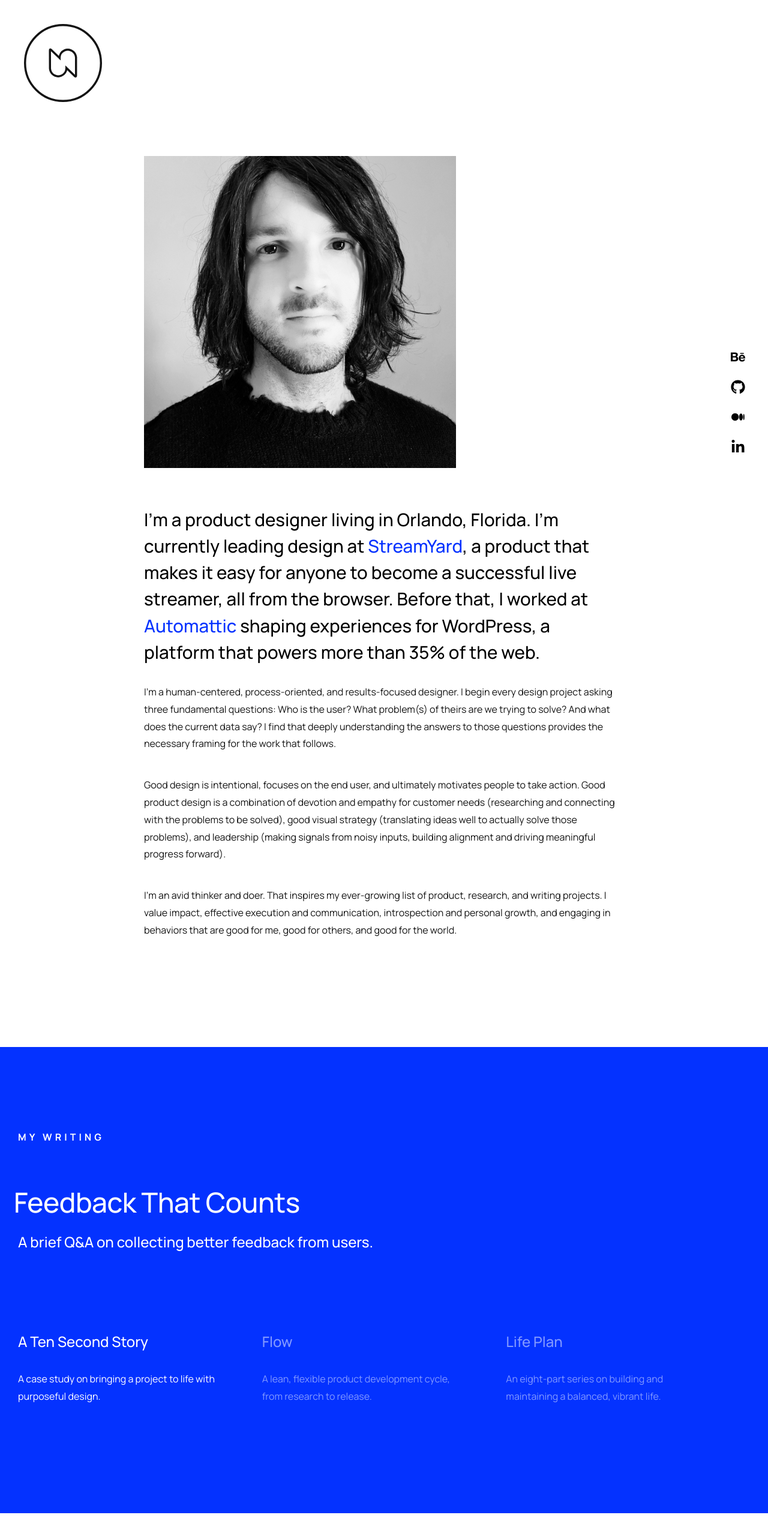
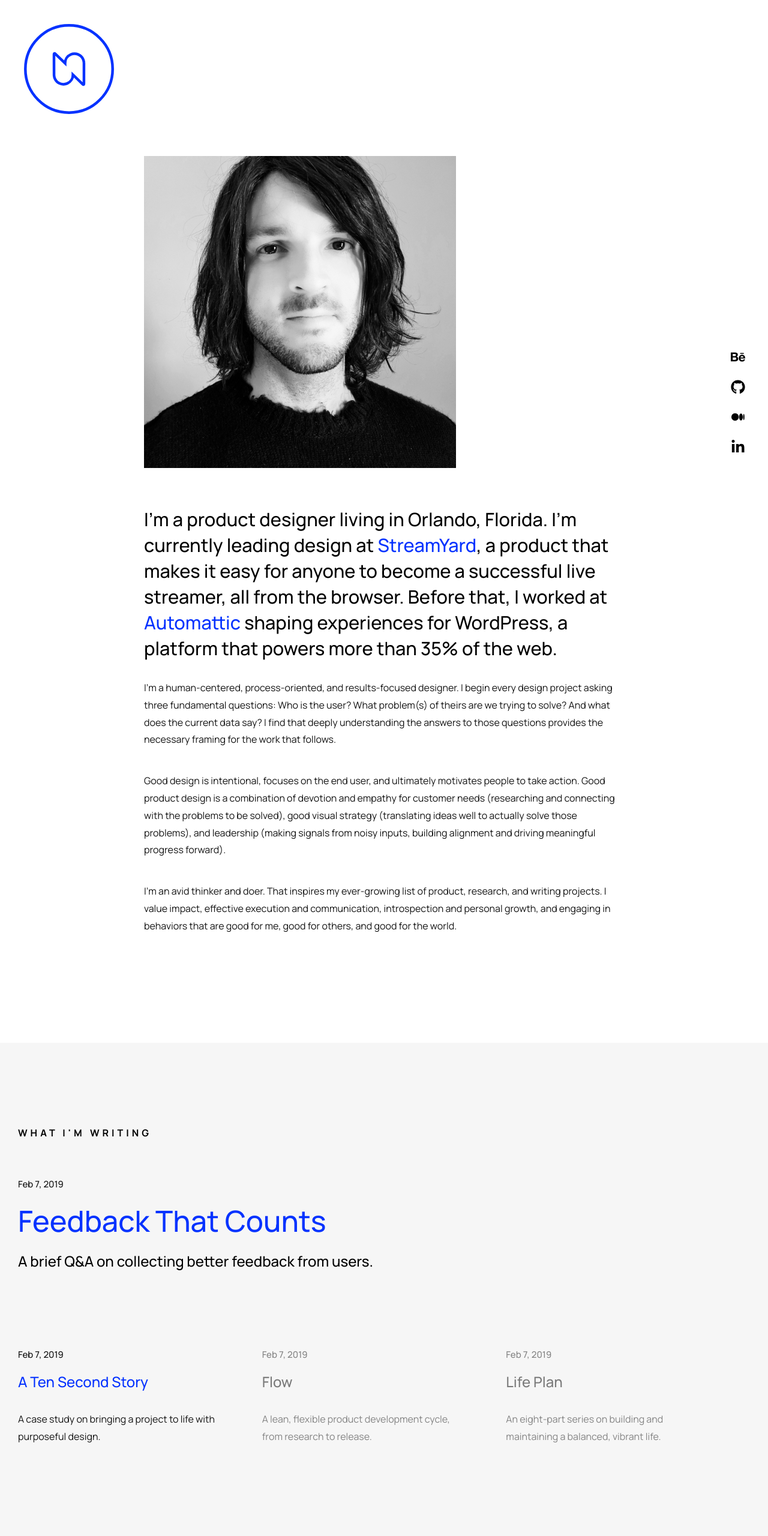
Before and after one commit to noahshrader/noah-shrader, a plain HTML site: page about/index.html in a window 1280 px wide. Shown: the top 2560 px of the page at 60% size. Drawn offline with nearby package versions, Linux system fonts and the light colour scheme.

Commit message:
Update styles sitewide

```diff
--- a/about/index.html
+++ b/about/index.html
@@ -39,7 +39,16 @@
 	<header>
     <div class="wrap">
       <a class="logo" href="../index.html" class="noah-logo-black">
-        <img src="../images/noah-logo-black.svg" alt="Noah Shrader" />
+        <svg width="1516px" height="1516px" viewBox="0 0 1516 1516" version="1.1" xmlns="http://www.w3.org/2000/svg" xmlns:xlink="http://www.w3.org/1999/xlink">
+          <g id="Page-1" stroke="none" stroke-width="1" fill="none" fill-rule="evenodd">
+            <g id="Group-2" transform="translate(23.000000, 23.000000)" fill-rule="nonzero" stroke="#0432FF" stroke-width="45">
+              <circle id="Oval" cx="735" cy="735" r="735"></circle>
+              <g id="Group" transform="translate(482.000000, 472.429092)">
+                <path d="M0.00019107762,15.3051971 C-0.0490200639,-0.818148864 9.41369133,-4.8568196 21.0311647,6.32952916 L21.0311647,6.32952916 L187.168051,166.306966 C186.017953,103.365852 222.537965,43.1421314 283.991535,17.1415731 C364.741906,-17.0204724 457.968614,20.8402852 492.214889,101.706761 C499.461084,118.814848 503.471335,136.476554 504.551566,154.016711 C504.840388,155.60635 505,157.295697 505,159.096149 L505,159.096149 L504.987649,509.342818 C504.985749,525.467113 495.510687,529.474447 483.929316,518.251063 L483.929316,518.251063 L318.923445,358.351696 C319.86173,420.92067 283.594703,480.750567 222.554615,506.802784 C141.912552,541.223122 48.5670848,503.655793 14.0642909,422.898521 C6.76584226,405.813225 2.69668635,388.163864 1.56325114,370.628455 C1.268729,369.038816 1.10436665,367.349468 1.09771615,365.549967 L1.09771615,365.549967 Z" id="Combined-Shape"></path>
+              </g>
+            </g>
+          </g>
+        </svg>
       </a>
     </div>
   </header>
@@ -54,22 +63,26 @@
     </section>
 
     <section class="write">
-      <h5 class="section-header">My writing</h5>
+      <h5 class="section-header">What I'm writing</h5>
       <div class="wrap">
         <div class="recent">
+          <span class="date">Feb 7, 2019</span>
           <h2><a href="/blog/2019/01/26/feedback-that-counts/" target="_blank" rel="nofollow">Feedback That Counts</a></h2>
           <h4>A brief Q&A on collecting better feedback from users.</h4>
         </div>
         <div class="upcoming">
           <div class="story">
+            <span class="date">Feb 7, 2019</span>
             <h4><a href="/blog/2019/02/08/ten-second-story/" target="_blank" rel="nofollow">A Ten Second Story</a></h4>
             <p>A case study on bringing a project to life with purposeful design.</p>
           </div>
           <div disabled class="story">
+            <span class="date">Feb 7, 2019</span>
             <h4>Flow</h4>
             <p>A lean, flexible product development cycle, from research to release.</p>
           </div>
           <div disabled class="story">
+            <span class="date">Feb 7, 2019</span>
             <h4>Life Plan</h4>
             <p>An eight-part series on building and maintaining a balanced, vibrant life.</p>
           </div>
--- a/scss/components/_header.scss
+++ b/scss/components/_header.scss
@@ -26,8 +26,6 @@ header {
       $trans-speed: 0.4s
     );
     position: relative;
-    height: 130px;
-    width: 130px;
     transform: scale(0);
     box-shadow: none;
 
@@ -37,31 +35,25 @@ header {
     }
 
     &:hover {
-      &::before {
-        @include visible;
-        top: 8px;
-        left: 8px;
+
+      svg {
+        #Group-2,
+        path {
+          stroke: $base;
+        }
       }
     }
 
-    img {
+    svg {
       position: relative;
+      width: 150px;
+      height: 150px;
       z-index: 2;
-    }
 
-    &::before {
-      @include trans;
-      @include hidden;
-      content: '';
-      display: block;
-      position: absolute;
-      top: 0;
-      left: 0;
-      background: $primary;
-      border-radius: 130px;
-      height: 130px;
-      width: 130px;
-      z-index: 0;
+      #Group-2,
+      path {
+        stroke: $primary;
+      }
     }
 
     @media screen and (max-width: $mediumdevice) {
--- a/scss/elements/_type.scss
+++ b/scss/elements/_type.scss
@@ -12,25 +12,23 @@ h5 {
 }
 
 h1 {
-	font-size: max(32px, 5.3vw);
+	font-size: max(32px, 6vw);
   font-weight: 400;
-  letter-spacing: -1px;
-	line-height: 1.3em;
+	line-height: 1.2em;
 }
 
 h2 {
-  font-size: max(32px, 3.6vw);
-  letter-spacing: -0.5px;
+  font-size: max(32px, 3.8vw);
   line-height: 1.4em;
 }
 
 h3 {
-  font-size: max(24px, 2.3vw);
-  line-height: 1.5em;
+  font-size: max(24px, 2.4vw);
+  line-height: 1.4em;
 }
 
 h4 {
-  font-size: max(24px, 1.5vw);
+  font-size: max(24px, 1.6vw);
   line-height: 1.5em;
 }
 
@@ -41,7 +39,7 @@ h5 {
 
 p {
   color: $base;
-  font-size: max(16px, 1.1vw);
+  font-size: max(16px, 1.2vw);
   line-height: 1.8em;
   margin: 0;
   margin-bottom: ($gutter / 1.5);
--- a/scss/sections/_intro.scss
+++ b/scss/sections/_intro.scss
@@ -7,6 +7,8 @@
 
   .wrap {
     flex-direction: column;
+    padding: 0 $gutter;
+    max-width: 100%;
   }
 
 	@media screen and (max-width: $smalldevice) {
--- a/scss/sections/_write.scss
+++ b/scss/sections/_write.scss
@@ -1,15 +1,9 @@
 .write {
-  background: $primary;
+  background: $offwhite;
 
   .wrap {
     flex-direction: column;
     justify-content: space-between;
-  }
-
-  .section-header,
-  h4,
-  p {
-    color: $white;
   }
 
   .subline {
@@ -27,7 +21,7 @@
 
   .date {
     display: block;
-    color: $black;
+    color: $base;
     font-size: 0.75em;
     font-weight: 500;
     line-height: 1;
@@ -46,12 +40,7 @@
 
     h2 {
       position: relative;
-      left: -7px;
       margin-bottom: ($gutter / 4);
-    }
-
-    .date {
-      margin-bottom: ($gutter / 2);
     }
 
     @media screen and (max-width: $mediumdevice) {
@@ -81,15 +70,6 @@
     }
   }
 
-  // Other links that don't adhere to standard link button styling
-  a:not(.main) {
-    color: $white;
-
-    &:hover {
-      box-shadow: 0px 2px 0px 0px $white;
-    }
-  }
-
   @media screen and (max-width: $mediumdevice) {
     text-align: center;
   }
--- a/scss/settings/_variables.scss
+++ b/scss/settings/_variables.scss
@@ -38,7 +38,7 @@ $vertical-padding: 140px;
 $horizontal-padding: ($headerwidth * 1.5);
 
 // Breakpoints
-$maxdesktop: 1300px;
-$largedevice: 1024px;
+$maxdesktop: 1400px;
+$largedevice: 1140px;
 $mediumdevice: 860px;
 $smalldevice: 500px;
```
Also changed, not shown: index.html (+10 -1 lines), css/style.css, images/ux.png.
